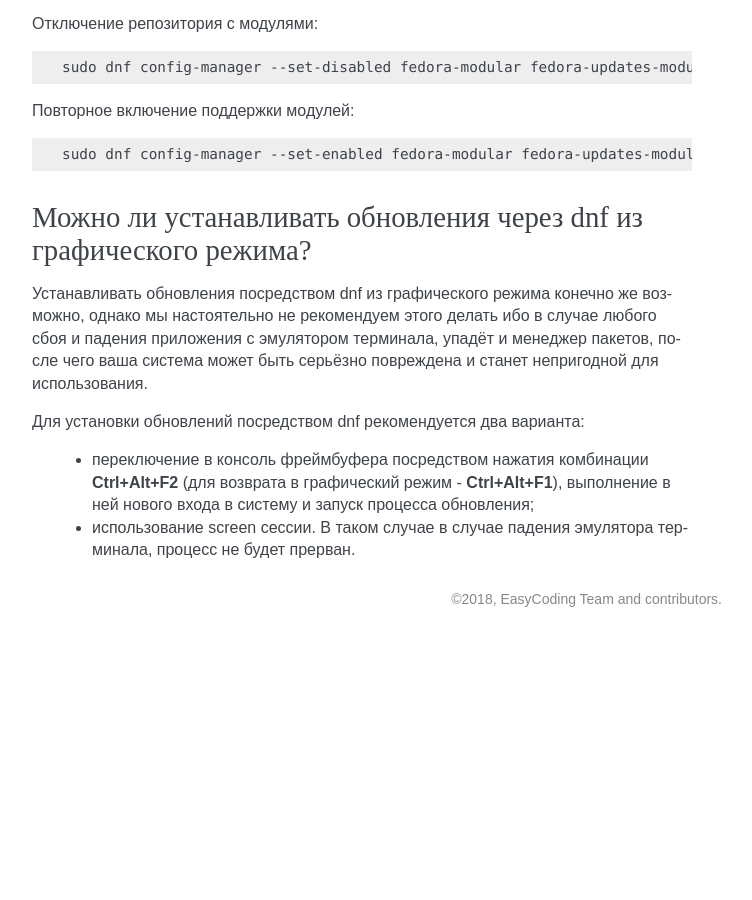
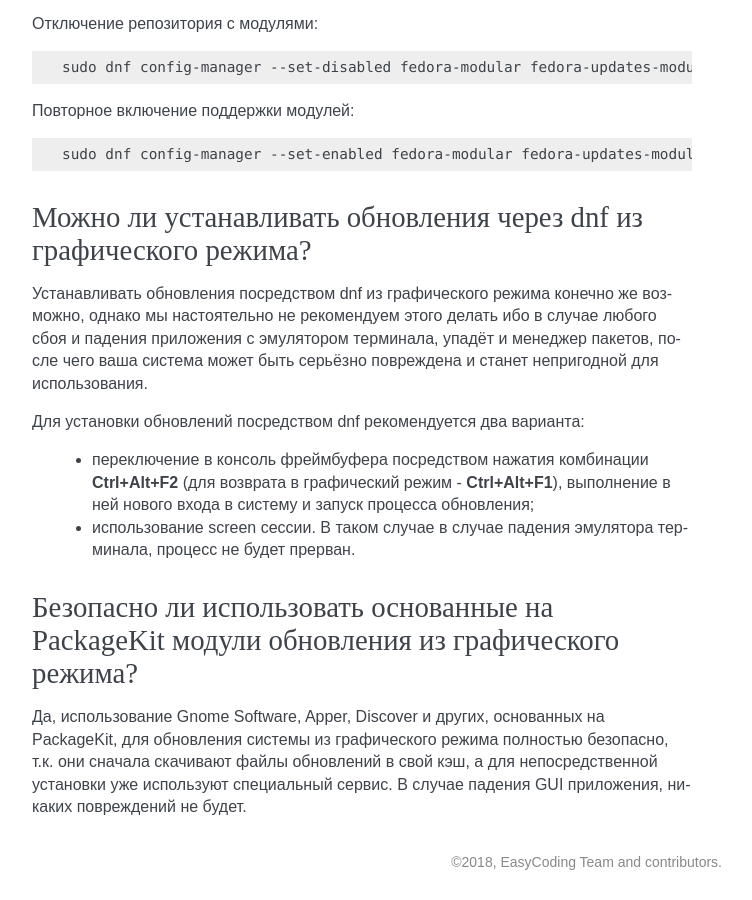
Before and after one commit to RussianFedora/FAQ, a Sphinx documentation site: the page built from source/package-manager.rst, in a window 1280 px wide and 900 px high, scrolled down 9233 px. Shown: the whole window, without its empty margins (388-1140 px from the left). Built offline with Sphinx 7.4.7, drawn with Linux system fonts in a browser that asks for light colours; before the commit the page ends 9870 px from its top, so only the background shows below that.

Commit message:
Added question about PackageKit based GUI applications.

```diff
--- a/source/package-manager.rst
+++ b/source/package-manager.rst
@@ -581,3 +581,11 @@ Java 11:
 
  * переключение в консоль фреймбуфера посредством нажатия комбинации **Ctrl+Alt+F2** (для возврата в графический режим - **Ctrl+Alt+F1**), выполнение в ней нового входа в систему и запуск процесса обновления;
  * использование screen сессии. В таком случае в случае падения эмулятора терминала, процесс не будет прерван.
+
+.. index:: packagekit, updates, gui
+.. _packagekit-updates:
+
+Безопасно ли использовать основанные на PackageKit модули обновления из графического режима?
+=================================================================================================
+
+Да, использование Gnome Software, Apper, Discover и других, основанных на PackageKit, для обновления системы из графического режима полностью безопасно, т.к. они сначала скачивают файлы обновлений в свой кэш, а для непосредственной установки уже используют специальный сервис. В случае падения GUI приложения, никаких повреждений не будет.
```
